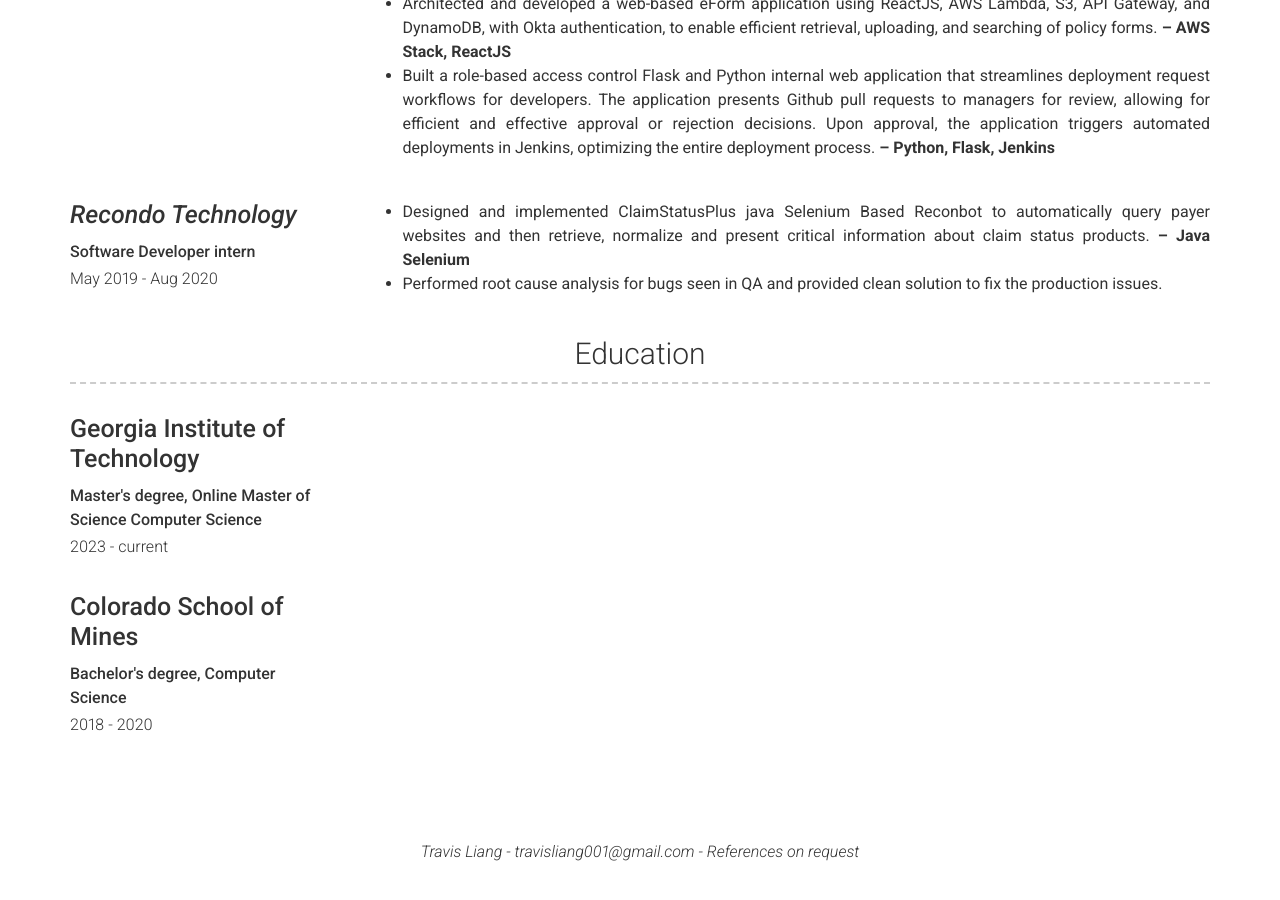
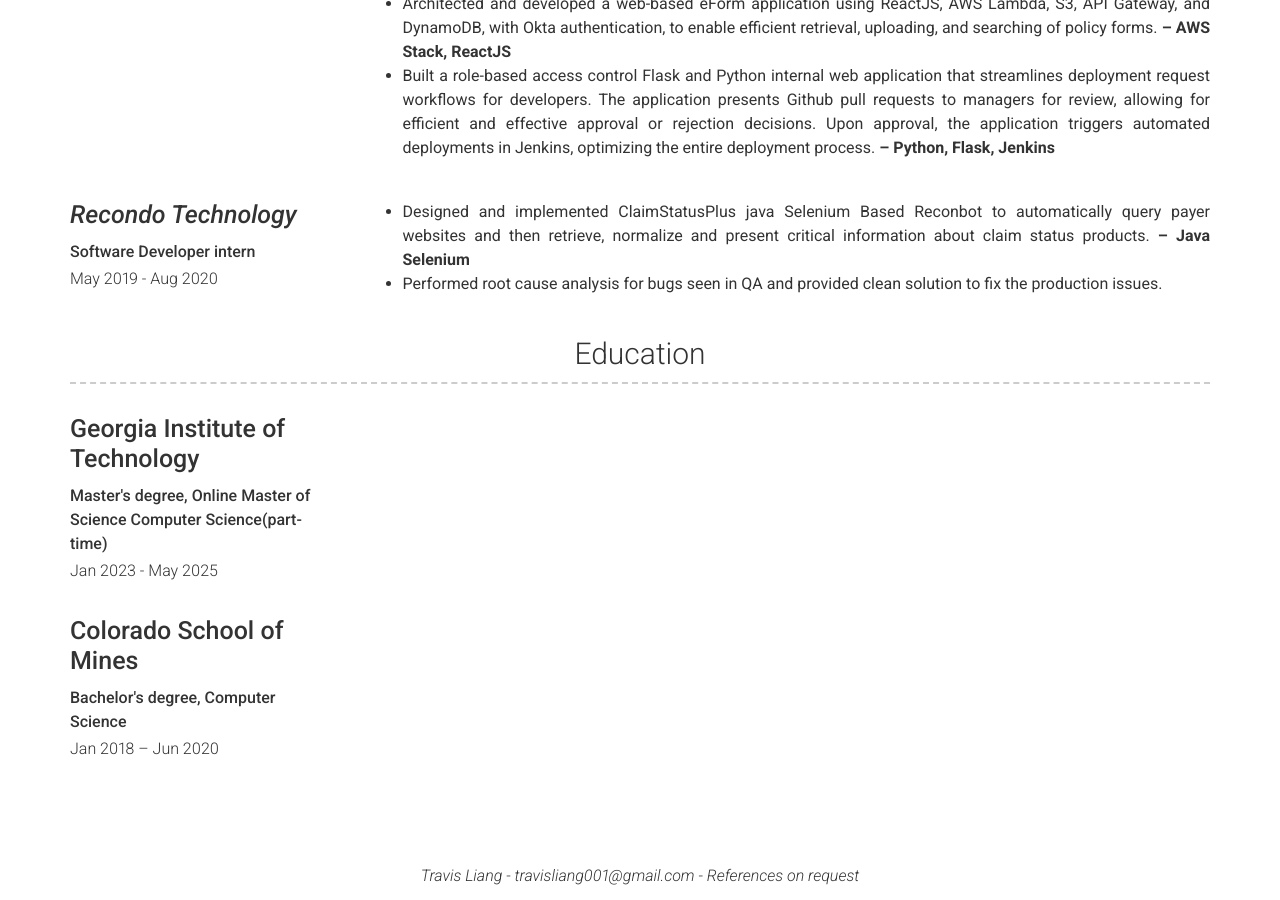
Before and after one commit to Travisliang001/online-cv, a Jekyll site: the page built from index.md, in a window 1280 px wide and 900 px high, scrolled down 1338 px. Built offline with Jekyll 4.4.1, drawn with Linux system fonts in a browser that asks for light colours; before the commit the page ends 2214 px from its top, so only the background shows below that.

Commit message:
Update education.yml

```diff
--- a/_data/education.yml
+++ b/_data/education.yml
@@ -1,8 +1,8 @@
 # Education Template
 - name: Georgia Institute of Technology
-  dates: 2023 - current
-  qualification: Master's degree, Online Master of Science Computer Science
+  dates: Jan 2023 - May 2025
+  qualification: Master's degree, Online Master of Science Computer Science(part-time)
 
 - name: Colorado School of Mines
-  dates: 2018 - 2020
+  dates: Jan 2018 – Jun 2020
   qualification: Bachelor's degree, Computer Science
```
